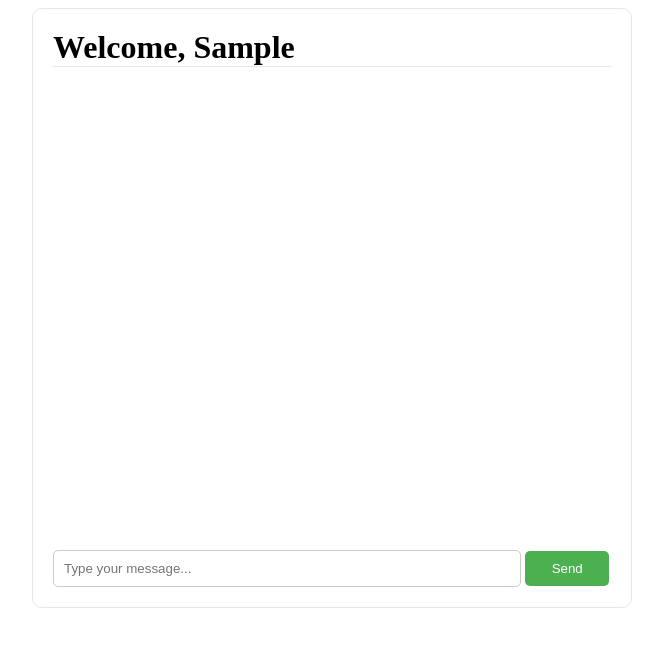
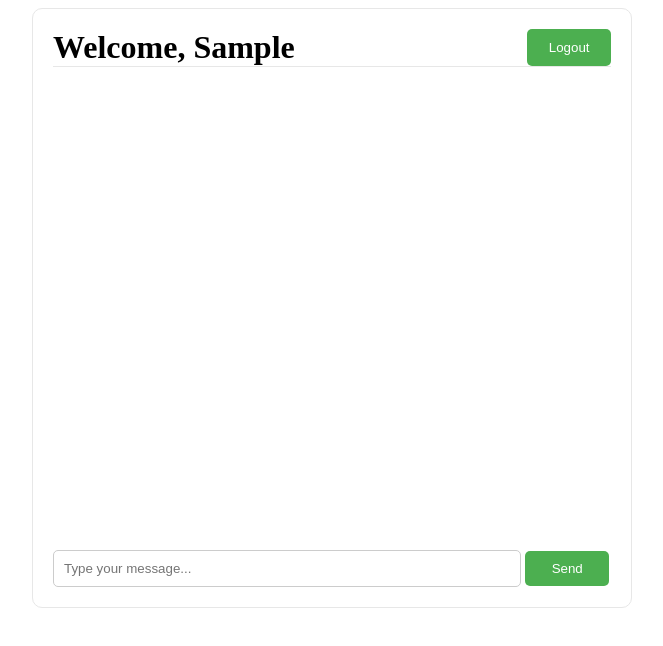
Before and after one commit to dhruvurgr8/chatappjs, a website: page docs/index.html in a window 1280 px wide. Both pictures are taken after typing "Sample" into the empty fields and a click on the button "LogIn". Shown: the whole page, without its empty margins (308-971 px from the left). Drawn offline with nearby package versions, Linux system fonts and the light colour scheme; no server answers.

Commit message:
logout button added

```diff
--- a/docs/index.html
+++ b/docs/index.html
@@ -19,6 +19,7 @@
       <div class="typing-indicator" id="typingIndicator"></div>
       <div class="greet-user-div">
         <h1 class="greet-user"></h1>
+        <button class="logout-btn">Logout</button>
       </div>
       <ul id="messages"></ul>
       <form id="form" action="">
--- a/docs/script.js
+++ b/docs/script.js
@@ -8,7 +8,14 @@ const chatContainer = document.querySelector(".chat-container");
 const greetUser = document.querySelector(".greet-user");
 let username = localStorage.getItem("username");
 const userStatus = document.querySelector(".user-status");
+const logoutBtn = document.querySelector(".logout-btn");
 // const typingIndicator = document.getElementById("typingIndicator");
+
+//add logout btn
+logoutBtn.addEventListener("click", () => {
+  localStorage.removeItem("username");
+  location.reload();
+});
 
 // Display chat page to user when he enters the username
 function displayChatPage() {
--- a/docs/styles.css
+++ b/docs/styles.css
@@ -12,6 +12,17 @@
 .greet-user-div {
   margin-bottom: 5px;
   border-bottom: 1px solid #e7e7e7;
+  display: flex;
+  justify-content: space-between;
+}
+.greet-user-div button {
+  width: 15%;
+  padding: 10px;
+  border: none;
+  border-radius: 5px;
+  background-color: #4caf50;
+  color: white;
+  cursor: pointer;
 }
 .user-form {
   display: flex;
```
